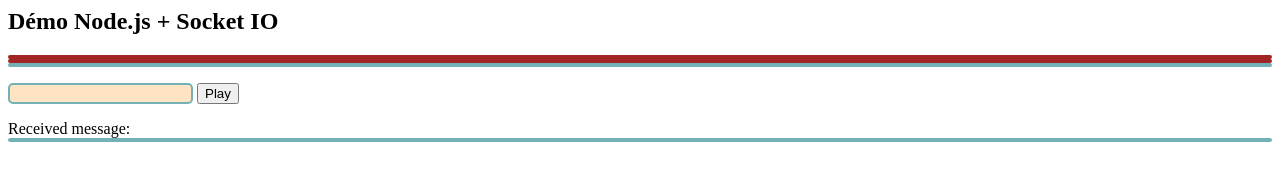
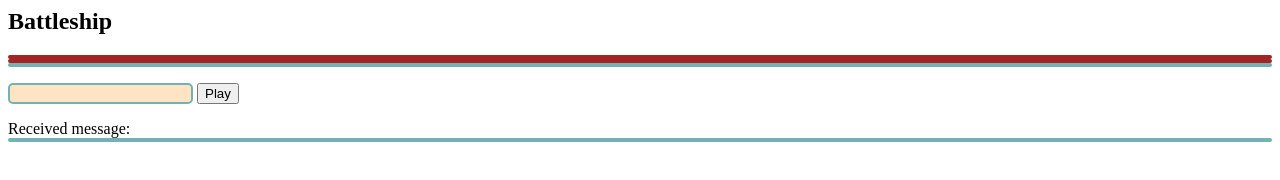
Before and after one commit to pguihard/batnav, a website: page public/index.html in a window 1280 px wide. Drawn offline with nearby package versions, Linux system fonts and the light colour scheme; no server answers.

Commit message:
2101221725

```diff
--- a/public/index.html
+++ b/public/index.html
@@ -1,6 +1,6 @@
 <html>
     <head>
-        <title>test2</title>
+        <title>Battleship</title>
         <meta name="viewport" content="width=device-width" />
         <link rel="stylesheet" href="css/style.css" />
         <script src="http://code.jquery.com/jquery-3.5.1.min.js"></script>
@@ -9,7 +9,7 @@
     </head>
     <body>
         <div>
-            <h2>Démo Node.js + Socket IO</h2>
+            <h2>Battleship</h2>
             <div class="client" id="client"></div>
             <div class="clients" id="clients"></div>
             <div class=alert id="alert"></div>
```
